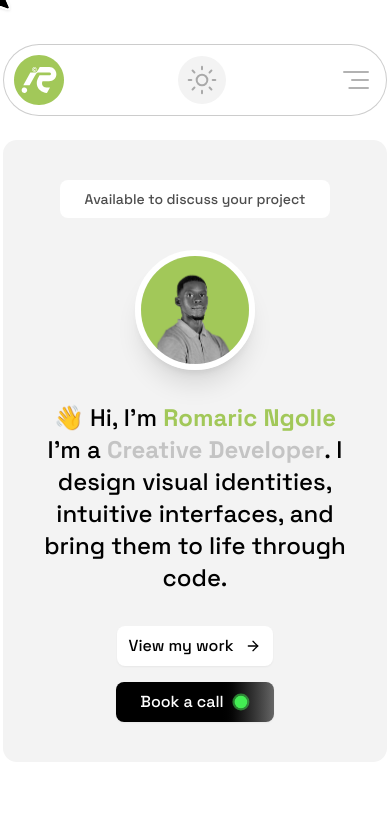
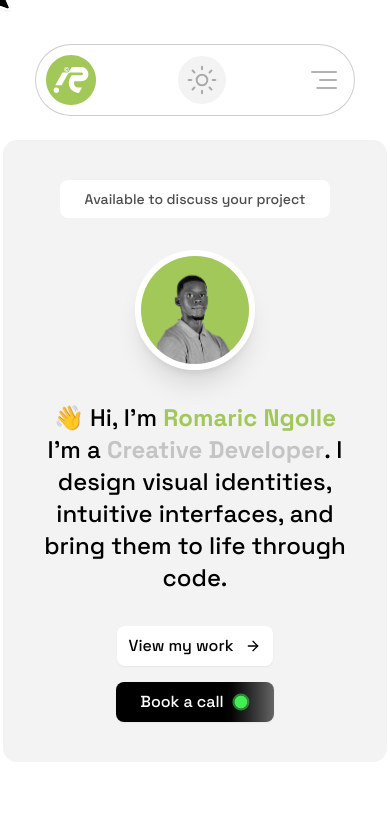
Before and after one commit to NgolleRomaric/romaric-portfolio, a Next.js app: page / in a window 390 px wide. Shown: the top 840 px of the page. Built offline with nearby package versions, Linux system fonts and the light colour scheme.

Commit message:
style(NavBar): adjust max-width for mobile responsiveness
The max-width of the NavBar container was changed from `max-w-sm` to `max-w-xs` to improve the layout on smaller screens. This ensures better alignment and spacing for mobile devices.

```diff
--- a/app/main/NavBar.tsx
+++ b/app/main/NavBar.tsx
@@ -8,7 +8,7 @@ import { Button } from "@/components/ui/button";
 export default function NavBar() {
   return (
     <section className="mt-11 lg:mt-6 sticky top-5 z-50">
-      <div className="flex items-center justify-between p-2.5 border border-black/20 rounded-full max-w-sm md:max-w-xl lg:max-w-5xl mx-auto backdrop-blur bg-white/30">
+      <div className="flex items-center justify-between p-2.5 border border-black/20 rounded-full max-w-xs md:max-w-xl lg:max-w-5xl mx-auto backdrop-blur bg-white/30">
         <Image
           src={LogoRomaric}
           alt="Logo Romaric"
```
